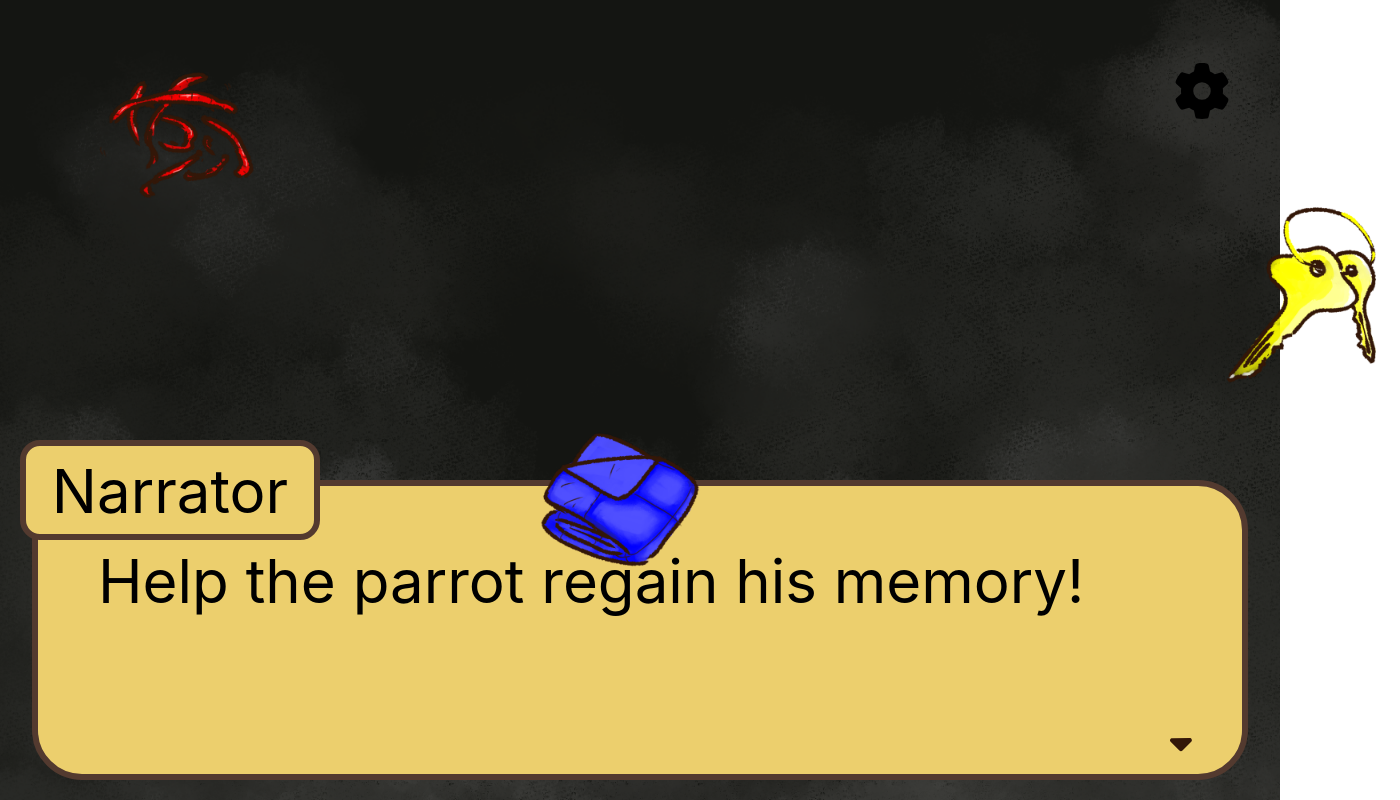
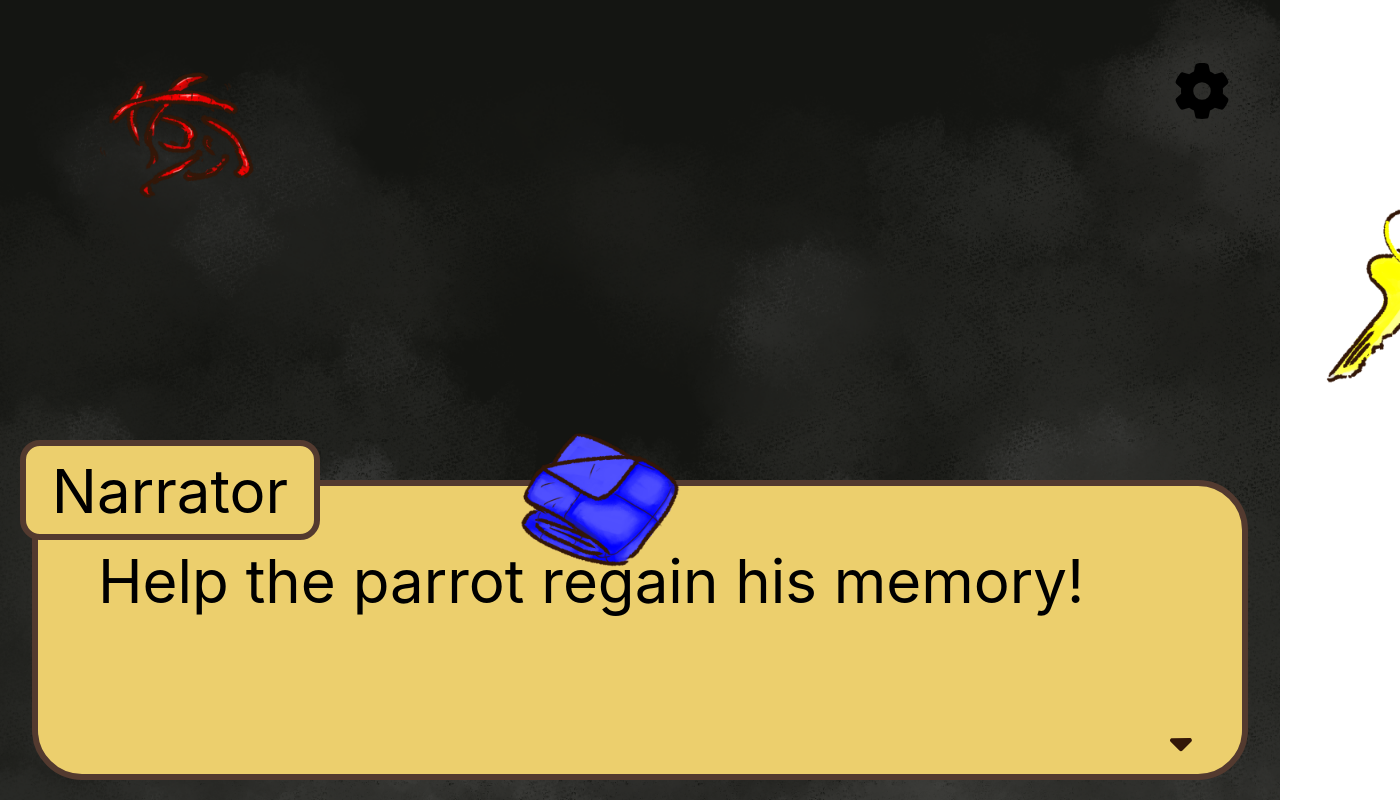
Before and after one commit to SE701G9/Colourful-Adventures, a React (Create React App) app: page /activities/find-primary in a window 1280 px wide. Shown: the whole page, 1400 px wide, since content can reach past the window. Built offline with nearby package versions, Linux system fonts and the light colour scheme.

Commit message:
updated button

```diff
--- a/src/components/activities/FindPrimary.css
+++ b/src/components/activities/FindPrimary.css
@@ -14,7 +14,7 @@
 .redWorm{
   width: 200px;
   height: 50px;
-  position: relative;
+  position: fixed;
   top: 30px;
   left: 80px;
 }
@@ -26,9 +26,9 @@
 .yellowKeys{
   width: 200px;
   height: 50px;
-  position: relative;
+  position: fixed;
   top: 200px;
-  left: 1000px;
+  left: 1300px;
 }
 
 .yellowKeys:hover{
@@ -38,9 +38,9 @@
 .blueBlanket{
   width: 200px;
   height: 50px;
-  position: relative;
+  position: fixed;
   top: 400px;
-  left: 120px;
+  left: 500px;
 }
 
 .blueBlanket:hover{
--- a/src/components/activities/FindPrimary.tsx
+++ b/src/components/activities/FindPrimary.tsx
@@ -39,19 +39,27 @@ const FindPrimary = () => {
 
   /* Use this method to setup the whole dialogue for a page*/
   const setUpDialogue = () => {
-    addDialogue({name: "???", message: "Where... am I?"});
   }
 
+  const [arewWormsVisible, hideWorms] = useState(true);
+  const [areKeysVisible, hideKeys] = useState(true);
+  const [isBlanketVisible, hideBlanket] = useState(true);
+
   const handleWorm = () => {
-    console.log('Red Worm Clicked');
-  }
+    addDialogue({name: "Caramel", message: "Red worms! The way they wiggle is so fresh and tasty!"});
+    addDialogue({name: "Picasso", message: "That’s right! It’s my favourite snack~"})
+    hideWorms(false);
+  };
 
   const handleKey = () => {
-    console.log('Yellow Key Clicked');
+    addDialogue({name: "Caramel", message: "Ooh, some shiny yellow keys~"});
+    addDialogue({name: "Picasso", message: "Are these the keys to my home…?"})
+    hideKeys(false);
   }
 
   const handleBlanket = () => {
-    console.log('Blue Blanket Clicked');
+    addDialogue({name: "Picasso", message: "My blue blanket! Why did I bring my blanket here…"})
+    hideBlanket(false);
   }
 
   const itemWorms = new URL("/src/images/item-images/red_worms.png", import.meta.url)
@@ -67,15 +75,21 @@ const FindPrimary = () => {
             message = {dialogue.message}
             onclick = {changeDialogueData}>
           </DialogueMenu>
+            {arewWormsVisible && (
               <button className="redWorm" onClick={handleWorm}>
               <img src = {String(itemWorms)} />
             </button>
+            )}
+            {areKeysVisible && (
               <button className="yellowKeys" onClick={handleKey}>
               <img src = {String(itemKeys)} />
             </button>
+            )}
+            {isBlanketVisible &&(
               <button className="blueBlanket" onClick={handleBlanket}>
               <img src = {String(itemBlanket)} />
             </button>
+            )}
         </main>
       </div>
     </MainLayout>
```
Lines whose indentation alone changed are shown as unchanged.
